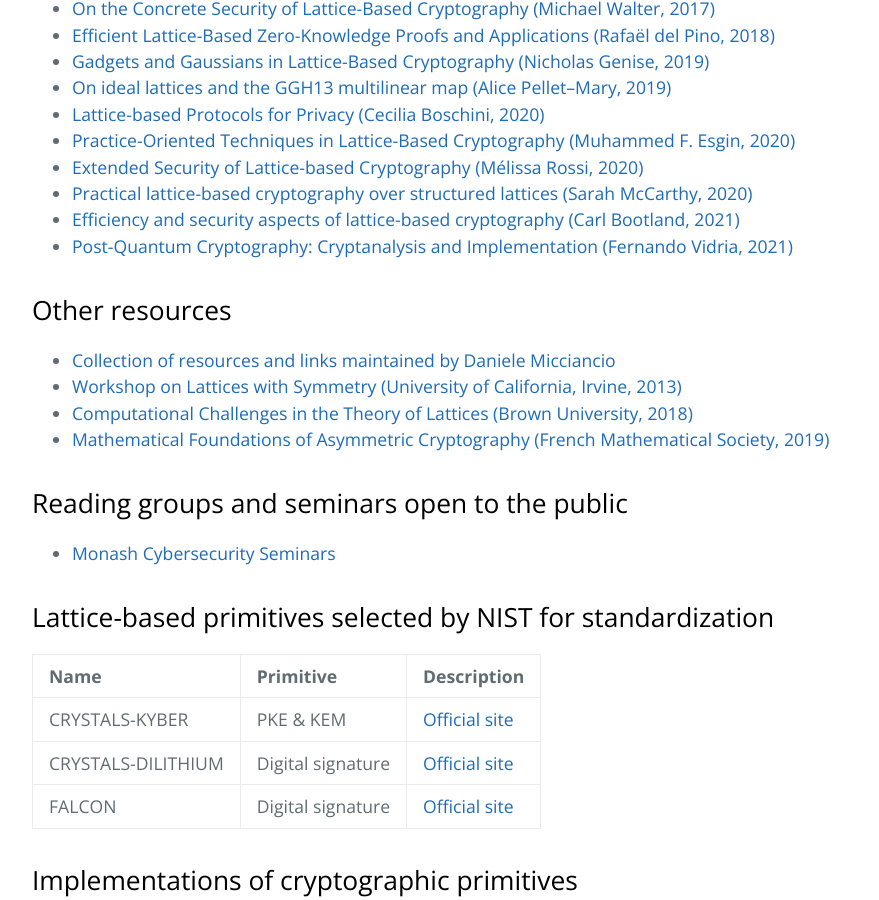
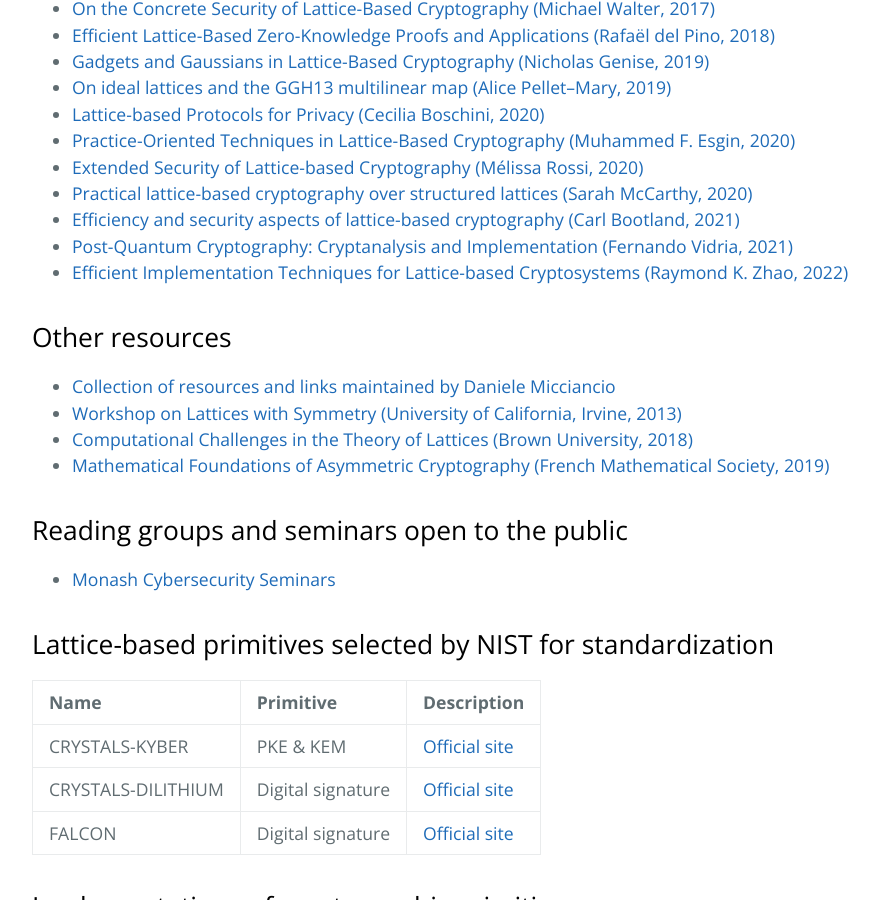
Before and after one commit to octaviopk9/lattice-based-cryptography, a Jekyll site: the page built from index.md, in a window 1280 px wide and 900 px high, scrolled down 1316 px. Shown: the whole window, without its empty margins (192-1071 px from the left). Built offline with Jekyll 4.4.1, drawn with Linux system fonts in a browser that asks for light colours; our own code applies the rules of GitHub Pages for plain Markdown files.

Commit message:
Add PhD thesis

```diff
--- a/index.md
+++ b/index.md
@@ -35,6 +35,7 @@ layout: default
 - [Practical lattice-based cryptography over structured lattices (Sarah McCarthy, 2020)](https://pureadmin.qub.ac.uk/ws/portalfiles/portal/211831925/thesis.pdf)
 - [Efficiency and security aspects of lattice-based cryptography (Carl Bootland, 2021)](https://www.esat.kuleuven.be/cosic/publications/thesis-399.pdf)
 - [Post-Quantum Cryptography: Cryptanalysis and Implementation (Fernando Vidria, 2021)](https://fundamental.domains/2021virdiafphd.pdf)
+- [Efficient Implementation Techniques for Lattice-based Cryptosystems (Raymond K. Zhao, 2022)](https://bridges.monash.edu/articles/thesis/Efficient_Implementation_Techniques_for_Lattice-based_Cryptosystems/19224867)
 
 ## Other resources
 - [Collection of resources and links maintained by Daniele Micciancio](https://cseweb.ucsd.edu/~daniele/LatticeLinks/index.html)
```
